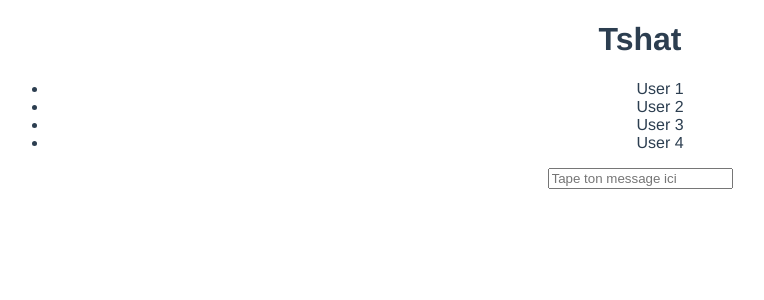
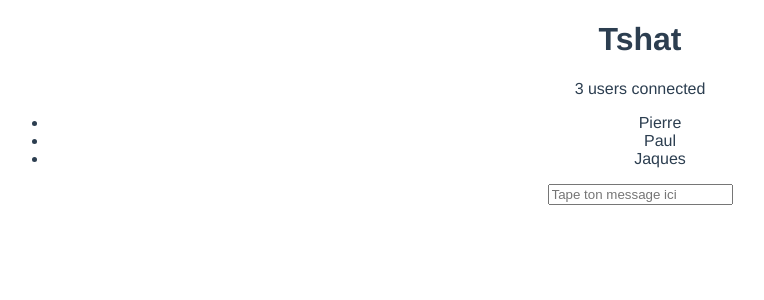
Before and after one commit to Zaklo/chat-client, a Vue app: page / in a window 1280 px wide. Shown: the top 300 px of the page, without its empty margins (0-764 px from the left). Built offline with nearby package versions, Linux system fonts and the light colour scheme.

Commit message:
Update de la pause

```diff
--- a/package.json
+++ b/package.json
@@ -9,6 +9,7 @@
   },
   "dependencies": {
     "core-js": "^2.6.5",
+    "moment": "^2.24.0",
     "vue": "^2.6.10",
     "vue-router": "^3.0.3"
   },
--- a/src/components/MessagesList.vue
+++ b/src/components/MessagesList.vue
@@ -1,11 +1,21 @@
 <template>
   <ul>
-    <li v-for="(message, i) in messages" :key="i">{{message}}</li>
+    <MessagesListMessage v-for="(message, i) in messages" :message="message" :key="i" />
   </ul>
 </template>
 
 <script>
+import MessagesListMessage from './MessagesListMessage'
+
 export default {
-  props: ['messages']
+  components: {
+    MessagesListMessage
+  },
+  props: {
+    messages: {
+      type: Array,
+      required: true
+    }
+  }
 }
 </script>
--- a/src/components/MessagesListMessage.vue
+++ b/src/components/MessagesListMessage.vue
@@ -0,0 +1,23 @@
+<template>
+  <div>
+    (<em>{{ formattedTime }}</em>) {{ message.name }}: {{ message.content }}
+  </div>
+</template>
+
+<script>
+import moment from 'moment'
+
+export default {
+  props: {
+    message: {
+      type: Object,
+      required: true
+    }
+  },
+  computed: {
+    formattedTime () {
+      return moment(this.message.time).format('hh[h] mm[m]')
+    }
+  }
+}
+</script>
--- a/src/components/UsersList.vue
+++ b/src/components/UsersList.vue
@@ -1,8 +1,26 @@
 <template>
-  <ul>
-    <li>User 1</li>
-    <li>User 2</li>
-    <li>User 3</li>
-    <li>User 4</li>
-  </ul>
+  <div>
+    <p>
+      {{ usersCount }}
+    </p>
+    <ul>
+      <li v-for="(user, i) in users" :key="i">{{user}}</li>
+    </ul>
+  </div>
 </template>
+
+<script>
+export default {
+  props: {
+    users: {
+      type: Array,
+      required: true
+    }
+  },
+  computed: {
+    usersCount () {
+      return `${this.users.length} users connected`
+    }
+  }
+}
+</script>
--- a/src/views/Chat.vue
+++ b/src/views/Chat.vue
@@ -1,6 +1,6 @@
 <template>
   <div>
-    <UsersList/>
+    <UsersList :users="users"/>
     <MessagesList :messages="messages"/>
     <MessageBox @messageSent="onMessageSent"/>
   </div>
@@ -14,7 +14,8 @@ import MessageBox from '../components/MessageBox.vue'
 export default {
   data () {
     return {
-      messages: []
+      messages: [],
+      users: ['Pierre', 'Paul', 'Jaques']
     }
   },
   components: {
@@ -23,8 +24,12 @@ export default {
     MessageBox
   },
   methods: {
-    onMessageSent (message) {
-      this.messages.push(message)
+    onMessageSent (content) {
+      this.messages.push({
+        time: new Date(),
+        name: 'Franco',
+        content
+      })
     }
   }
 }
```
Also changed, not shown: 1 other file (tests, documents, lock files or other folders).
